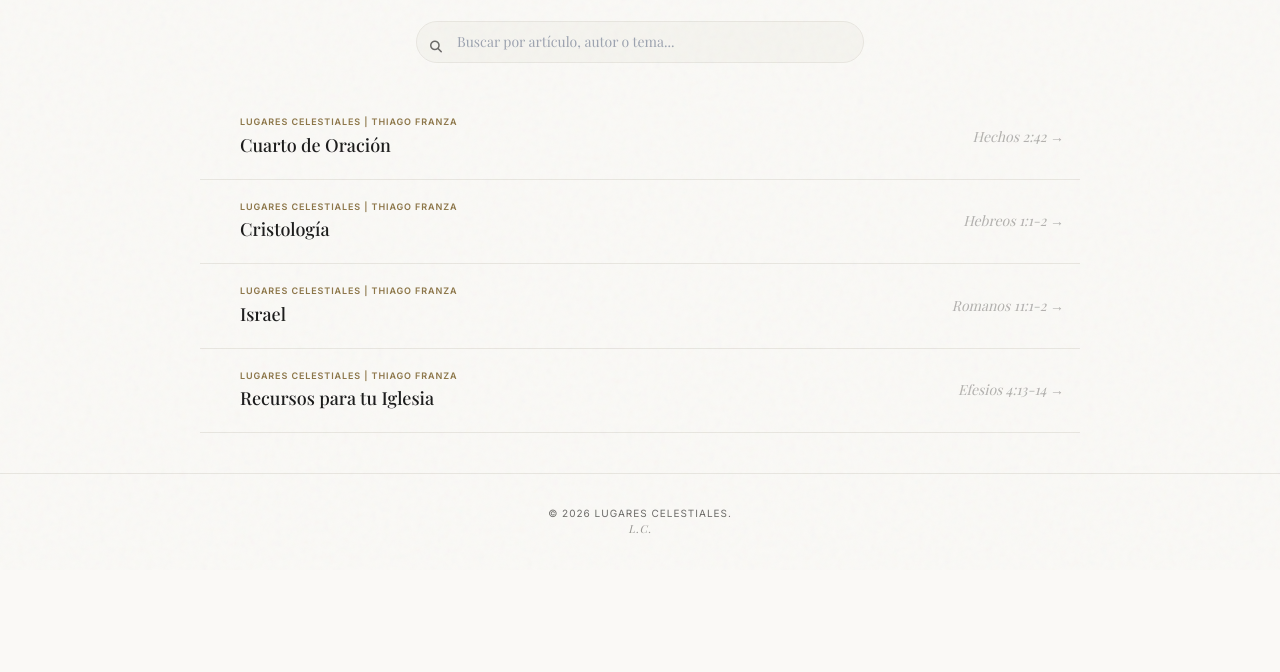
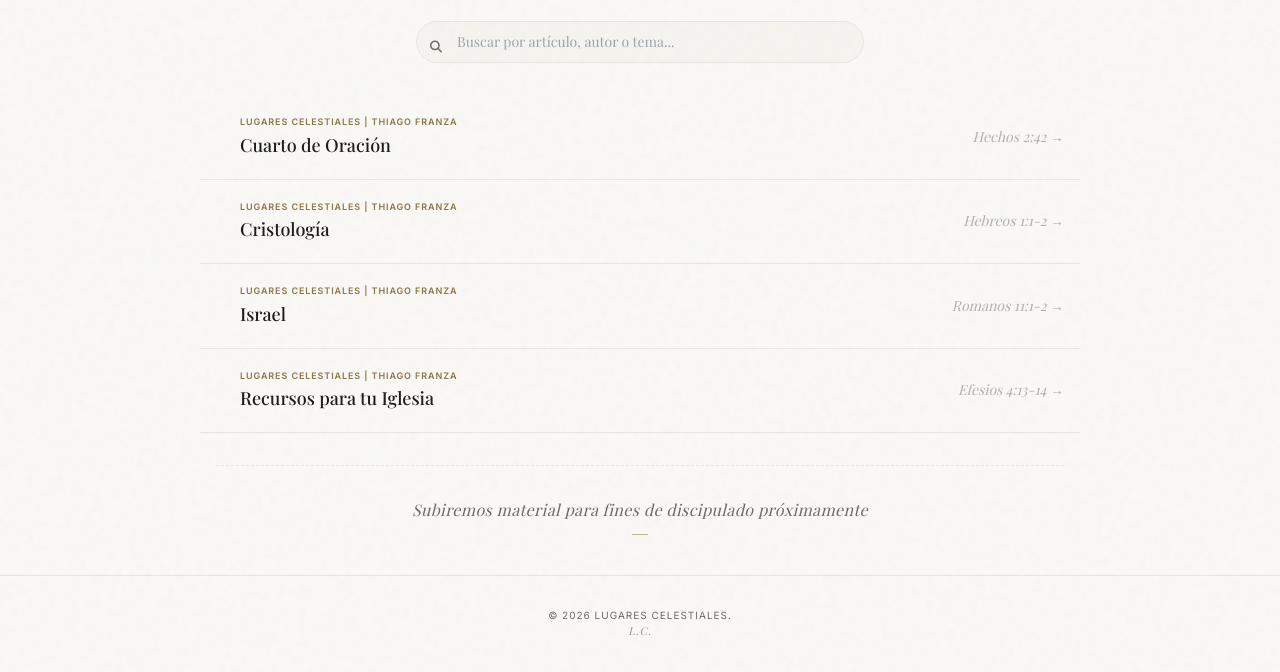
Before and after one commit to thiago888hh/lugarescelestialess, a plain HTML site: page index.html in a window 1280 px wide. Shown: the part 581-1253 px from the top of the page. Before the commit the page ends 1151 px from the top, so only its background shows below. Drawn offline with nearby package versions, Linux system fonts and the light colour scheme; a web font is replaced by a local one.

Commit message:
Update index.html

```diff
--- a/index.html
+++ b/index.html
@@ -111,6 +111,14 @@
                     <span class="inline-block animate-spin rounded-full h-8 w-8 border-b-2 border-vintage-black"></span>
                     <p class="font-serif italic text-vintage-gray text-sm mt-3">Sincronizando archivo...</p>
                 </div>
+            </div>
+
+            <!-- Mensaje de Próximo Material -->
+            <div class="pt-8 text-center border-t border-dashed border-vintage-border">
+                <p class="font-serif italic text-vintage-gray text-base tracking-wide">
+                    Subiremos material para fines de discipulado próximamente
+                </p>
+                <div class="w-4 h-[1px] bg-vintage-accent/50 mx-auto mt-3"></div>
             </div>
         </div>
 
```
